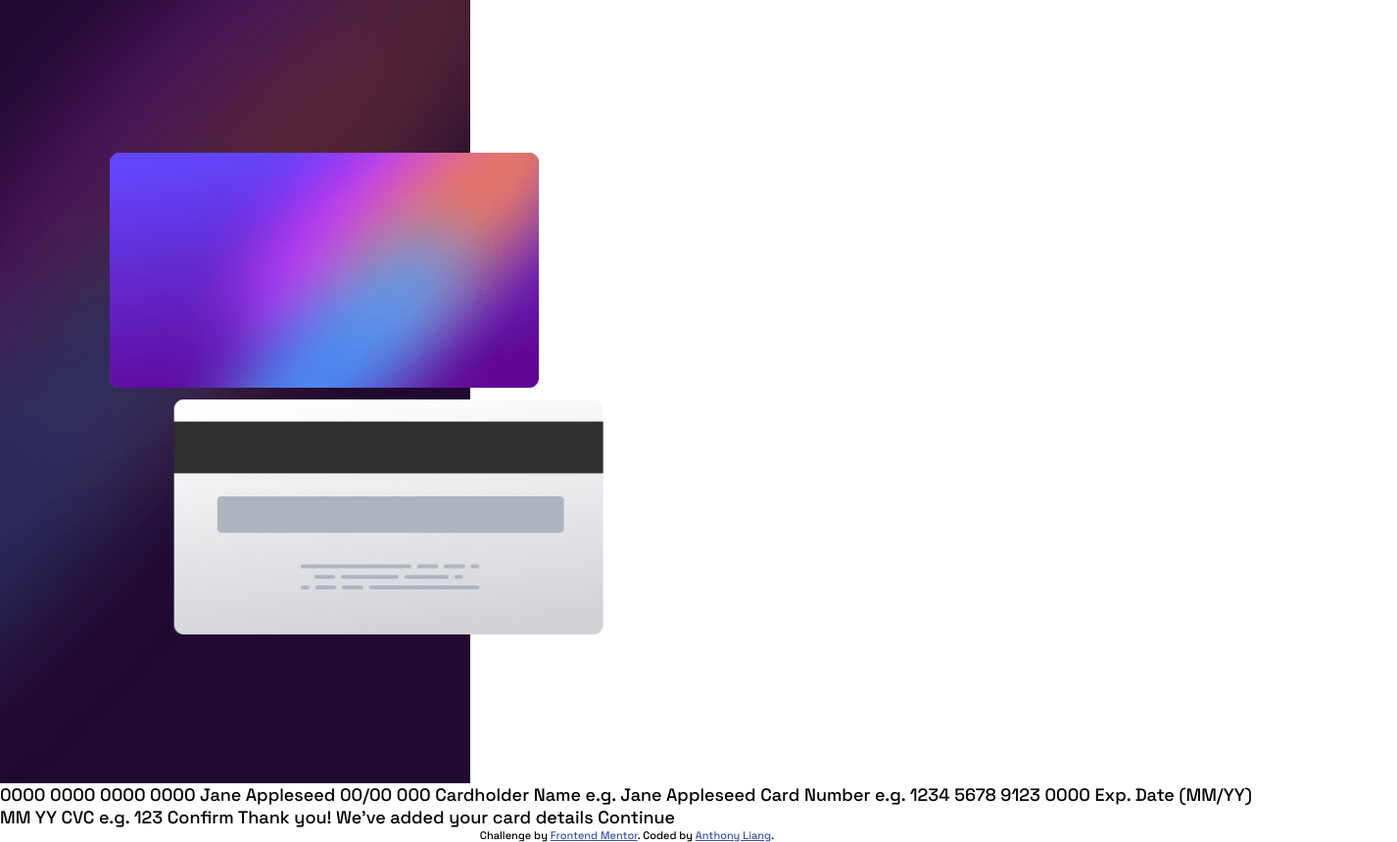
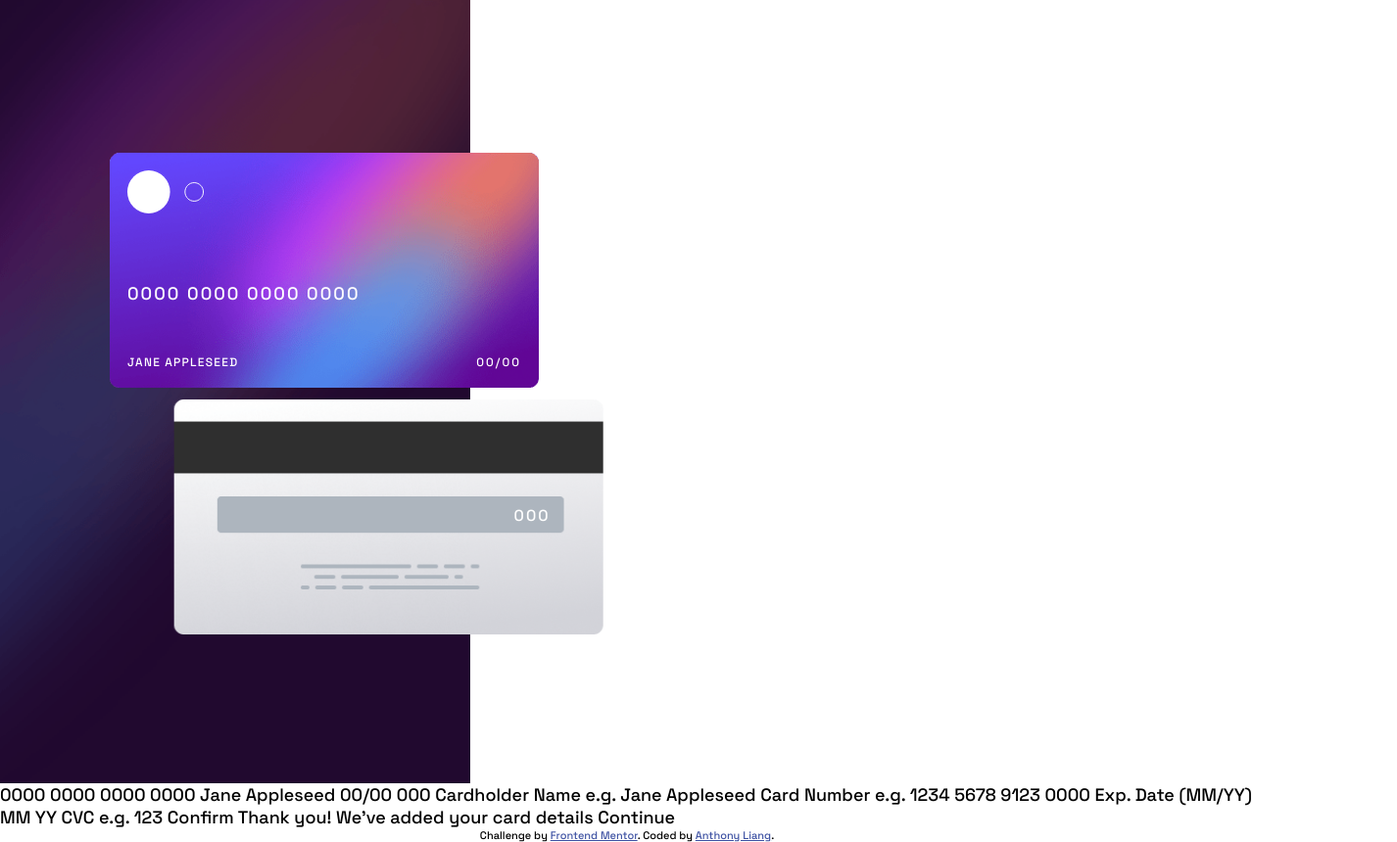
Before and after one commit to cyanChill/interactive-card-details-form, a plain HTML site: page index.html in a window 1280 px wide. Shown: the whole page at 98% size, 1426 px wide, since content can reach past the window. Drawn offline with Linux system fonts and the light colour scheme; a script that the page names is missing.

Commit message:
Laided out sample content on card imgs

```diff
--- a/index.html
+++ b/index.html
@@ -22,10 +22,15 @@
     <!-- Credit Card -->
     <section id="credit-card">
       <div id="card-front" class="cardImg">
-        <img src="images/bg-card-front.png"  />
+        <img src="images/bg-card-front.png" data-bkg />
+        <img id="card-logo" src="images/card-logo.svg" alt="card logo" />
+        <p id="card-num">0000 0000 0000 0000</p>
+        <p id="card-name">Jane Appleseed</p>
+        <p id="card-exp"><span id="card-month">00</span>/<span id="card-year">00</span></p>
       </div>
       <div id="card-back" class="cardImg">
-        <img src="images/bg-card-back.png" />
+        <img src="images/bg-card-back.png" data-bkg />
+        <p id="card-cv">000</p>
       </div>
     </section>
 
--- a/styles.css
+++ b/styles.css
@@ -32,6 +32,7 @@ body {
   grid-template-columns: 100%;
 }
 
+/* Background Accent Img */
 #accent-img {
   grid-area: 1 / 1 / 2 / 2;
   object-fit: cover;
@@ -43,8 +44,15 @@ body {
   height: 100%;
 }
 
+/* Credit Card Component */
 #credit-card {
   --card-height: clamp(5rem, 45vw, 12.5rem);
+  --card-width: calc(var(--card-height) * var(--card-aspect-ratio));
+  --card-bdr-offset: calc(0.075 * var(--card-height));
+
+  --fs-sm: clamp(8px, 2vw, 12px);
+  --fs-md: clamp(10px, 3vw, 16px);
+  --fs-lg: clamp(10px, 5vw, 18px);
 
   grid-area: 1 / 1 / 3 / 2;
   align-self: center;
@@ -58,6 +66,7 @@ body {
 #card-front {
   grid-area: 2 / 1 / 3 / 2;
   transform: translateY(-40%);
+  z-index: 1;
 }
 
 #card-back {
@@ -65,14 +74,72 @@ body {
   justify-self: flex-end;
 }
 
+/* Individual card styling */
 .cardImg {
-  height: var(--card-height);
+  width: max-content;
+  isolation: isolate;
+  position: relative;
+  display: grid;
+  grid-template-rows: var(--card-height);
+  letter-spacing: 2px;
+  color: hsl(var(--white));
 }
 
 .cardImg > * {
+  grid-area: 1 / 1 / 2 / 2;
+  height: max-content;
+  padding: 0;
+  margin: 0;
+}
+
+.cardImg > [data-bkg] {
   height: 100%;
 }
 
+/* Stuff that goes on the card */
+.cardImg > *:not([data-bkg]) {
+  position: absolute;
+}
+
+#card-logo {
+  height: calc(0.1 * var(--card-width));
+  top: var(--card-bdr-offset);
+  left: var(--card-bdr-offset);
+}
+
+#card-num {
+  width: 100%;
+  max-width: calc(var(--card-width) - 2 * var(--card-bdr-offset));
+
+  left: var(--card-bdr-offset);
+  top: calc(0.55 * var(--card-height));
+  font-size: var(--fs-lg);
+}
+
+#card-name,
+#card-exp {
+  bottom: var(--card-bdr-offset);
+  font-size: var(--fs-sm);
+}
+
+#card-name {
+  left: var(--card-bdr-offset);
+  text-transform: uppercase;
+  letter-spacing: 1.25px;
+}
+
+#card-exp {
+  right: var(--card-bdr-offset);
+}
+
+#card-cv {
+  right: calc(var(--card-bdr-offset) * 3);
+  top: calc(0.49 * var(--card-height));
+  transform: translateY(-50%);
+  font-size: var(--fs-md);
+}
+
+/* Contains form + success message */
 #main-content {
   grid-area: 2 / 1 / 3 / 2;
 }
@@ -92,9 +159,6 @@ body {
     grid-template-columns: 3fr 5fr;
   }
 
-  #accent-img {
-  }
-
   #credit-card {
     --card-height: clamp(10rem, 20vw, 15rem);
     grid-area: 1 / 1 / 2 / 3;
@@ -109,9 +173,7 @@ body {
   #card-back {
     grid-area: 2 / 1 / 3 / 2;
     justify-self: initial;
-    transform: translateX(
-      calc(7.5vw + calc(0.15 * var(--card-height) * var(--card-aspect-ratio)))
-    );
+    transform: translateX(calc(7.5vw + calc(0.15 * var(--card-width))));
   }
 
   #main-content {
```
